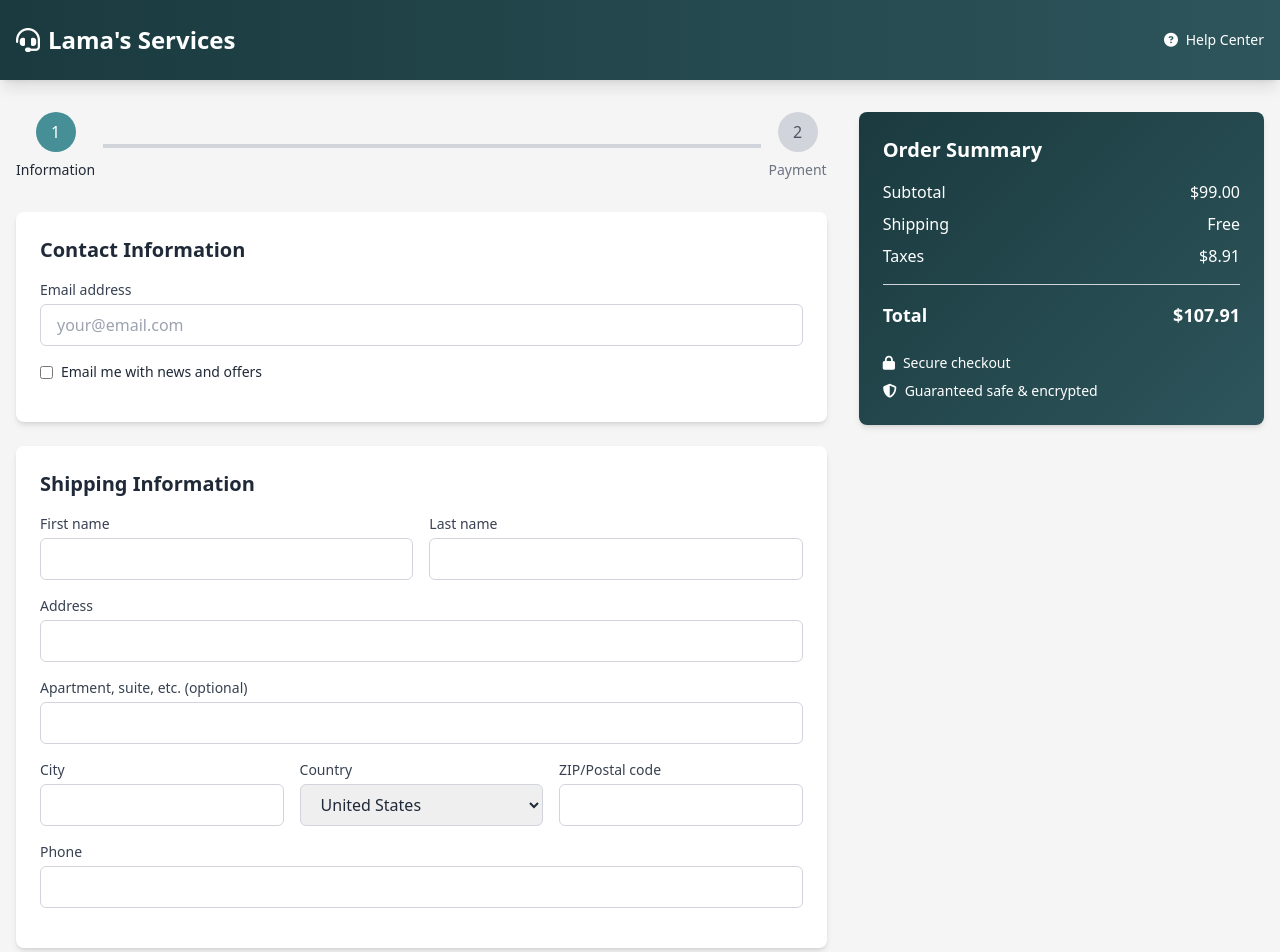
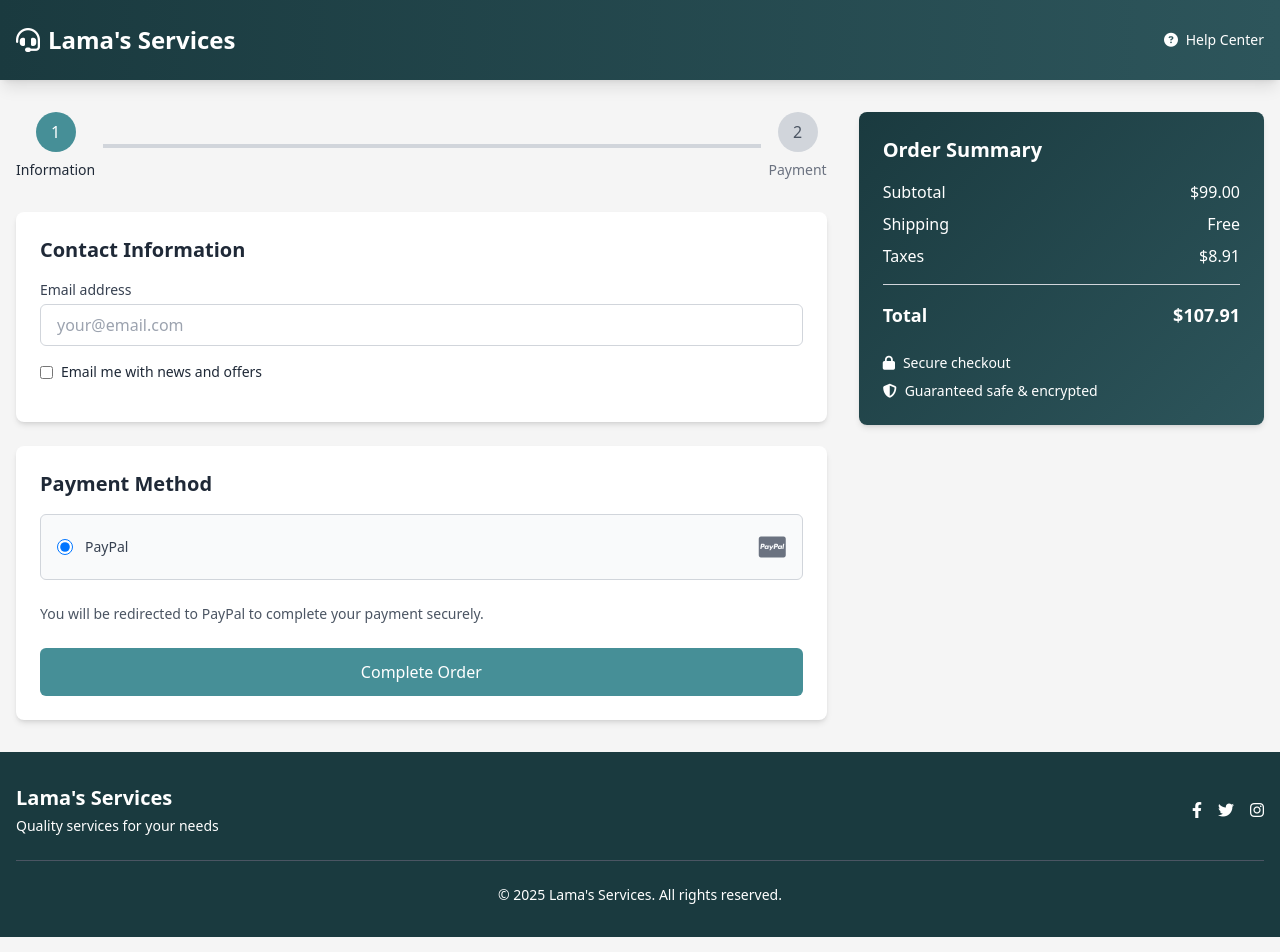
Before and after one commit to Lama999999/Lama999999.github.io, a plain HTML site: page checkout.html in a window 1280 px wide. Shown: the top 952 px of the page. Drawn offline with nearby package versions, Linux system fonts and the light colour scheme.

Commit message:
Update checkout.html

```diff
--- a/checkout.html
+++ b/checkout.html
@@ -94,51 +94,6 @@
                         </div>
                     </div>
 
-                    <!-- Shipping Information -->
-                    <div class="bg-white rounded-lg shadow-md p-6 mb-6">
-                        <h2 class="text-xl font-semibold mb-4">Shipping Information</h2>
-                        <div class="grid grid-cols-1 md:grid-cols-2 gap-4 mb-4">
-                            <div>
-                                <label for="first-name" class="block text-sm font-medium text-gray-700 mb-1">First name</label>
-                                <input type="text" id="first-name" class="w-full px-4 py-2 border border-gray-300 rounded-md focus:outline-none focus:ring-2 focus:ring-[#468f97] focus:border-transparent">
-                            </div>
-                            <div>
-                                <label for="last-name" class="block text-sm font-medium text-gray-700 mb-1">Last name</label>
-                                <input type="text" id="last-name" class="w-full px-4 py-2 border border-gray-300 rounded-md focus:outline-none focus:ring-2 focus:ring-[#468f97] focus:border-transparent">
-                            </div>
-                        </div>
-                        <div class="mb-4">
-                            <label for="address" class="block text-sm font-medium text-gray-700 mb-1">Address</label>
-                            <input type="text" id="address" class="w-full px-4 py-2 border border-gray-300 rounded-md focus:outline-none focus:ring-2 focus:ring-[#468f97] focus:border-transparent">
-                        </div>
-                        <div class="mb-4">
-                            <label for="apartment" class="block text-sm font-medium text-gray-700 mb-1">Apartment, suite, etc. (optional)</label>
-                            <input type="text" id="apartment" class="w-full px-4 py-2 border border-gray-300 rounded-md focus:outline-none focus:ring-2 focus:ring-[#468f97] focus:border-transparent">
-                        </div>
-                        <div class="grid grid-cols-1 md:grid-cols-3 gap-4 mb-4">
-                            <div>
-                                <label for="city" class="block text-sm font-medium text-gray-700 mb-1">City</label>
-                                <input type="text" id="city" class="w-full px-4 py-2 border border-gray-300 rounded-md focus:outline-none focus:ring-2 focus:ring-[#468f97] focus:border-transparent">
-                            </div>
-                            <div>
-                                <label for="country" class="block text-sm font-medium text-gray-700 mb-1">Country</label>
-                                <select id="country" class="w-full px-4 py-2 border border-gray-300 rounded-md focus:outline-none focus:ring-2 focus:ring-[#468f97] focus:border-transparent">
-                                    <option>United States</option>
-                                    <option>Canada</option>
-                                    <option>United Kingdom</option>
-                                </select>
-                            </div>
-                            <div>
-                                <label for="zip" class="block text-sm font-medium text-gray-700 mb-1">ZIP/Postal code</label>
-                                <input type="text" id="zip" class="w-full px-4 py-2 border border-gray-300 rounded-md focus:outline-none focus:ring-2 focus:ring-[#468f97] focus:border-transparent">
-                            </div>
-                        </div>
-                        <div class="mb-4">
-                            <label for="phone" class="block text-sm font-medium text-gray-700 mb-1">Phone</label>
-                            <input type="tel" id="phone" class="w-full px-4 py-2 border border-gray-300 rounded-md focus:outline-none focus:ring-2 focus:ring-[#468f97] focus:border-transparent">
-                        </div>
-                    </div>
-
                     <!-- Payment Method -->
                     <div class="bg-white rounded-lg shadow-md p-6">
                         <h2 class="text-xl font-semibold mb-4">Payment Method</h2>
@@ -208,7 +163,7 @@
                     </div>
                 </div>
                 <div class="border-t border-gray-600 mt-6 pt-6 text-sm text-center">
-                    <p>&copy; 2023 Lama's Services. All rights reserved.</p>
+                    <p>&copy; 2025 Lama's Services. All rights reserved.</p>
                 </div>
             </div>
         </footer>
```
